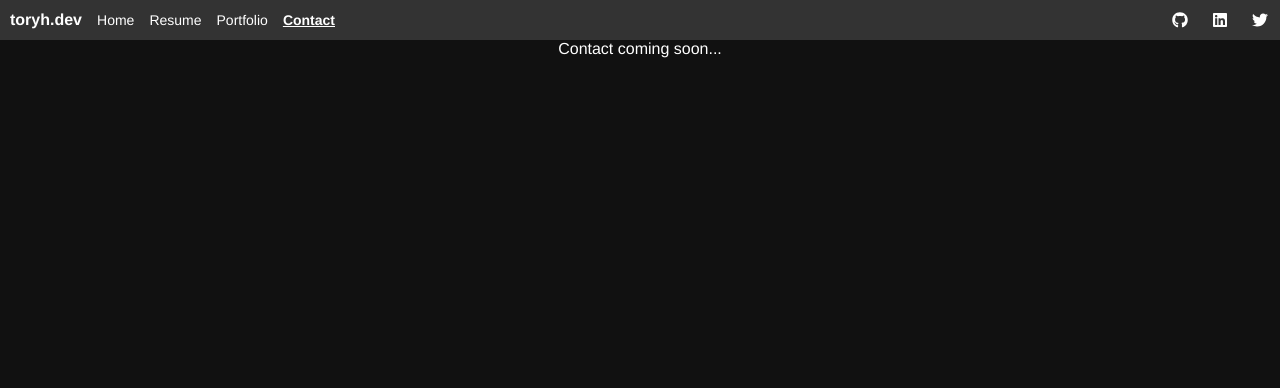
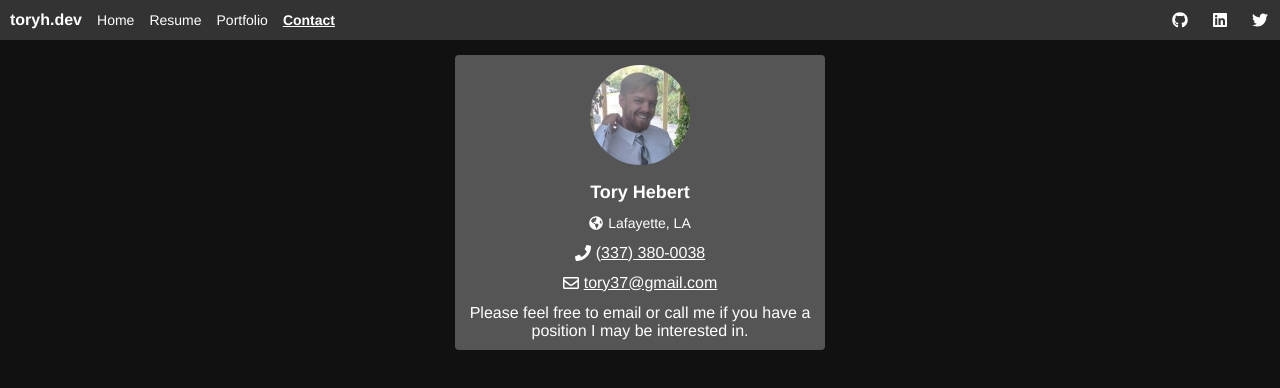
Before and after one commit to tory37/torydev, a Vue app: page /contact in a window 1280 px wide. Shown: the top 388 px of the page. Built offline with nearby package versions, Linux system fonts and the light colour scheme.

Commit message:
finished v1.0

```diff
--- /dev/null
+++ b/src/components/ContactCard.vue
@@ -0,0 +1,76 @@
+<template>
+  <div class="contact-card">
+    <img class="profile-pic" alt="Profile Pic" src="@/assets/profilepic.jpg" />
+    <div class="name">Tory Hebert</div>
+    <div class="row location">
+      <FAIcon icon="globe-americas" />
+      <div>Lafayette, LA</div>
+    </div>
+    <div class="row">
+      <FAIcon icon="phone" />
+      <a class="phone" href="tel:337-380-0038">(337) 380-0038</a>
+    </div>
+    <div class="row">
+      <FAIcon :icon="['far', 'envelope']" />
+      <a href="mailto:tory37@gmail.com">tory37@gmail.com</a>
+    </div>
+    <div class="bio">
+      Please feel free to email or call me if you have a position I may be
+      interested in.
+    </div>
+  </div>
+</template>
+
+<script>
+export default {
+  name: 'ContactCard'
+};
+</script>
+
+<style scoped lang="scss">
+.contact-card {
+  display: flex;
+  flex-direction: column;
+  justify-content: space-between;
+  align-items: center;
+  height: 275px;
+
+  background-color: $color-gray;
+  width: 350px;
+  border-radius: 4px;
+  padding: 10px;
+
+  .profile-pic {
+    width: 100px;
+    height: 100px;
+    border-radius: 50%;
+    margin-bottom: 5px;
+  }
+
+  .name {
+    font-size: 18px;
+    font-weight: 600;
+  }
+
+  .location {
+    font-size: 14px;
+  }
+
+  .row {
+    display: flex;
+    align-items: center;
+  }
+
+  svg {
+    margin-right: 5px;
+  }
+
+  a {
+    color: white;
+
+    &:hover {
+      font-weight: 600;
+    }
+  }
+}
+</style>
--- /dev/null
+++ b/src/fa-setup.ts
@@ -0,0 +1,36 @@
+import { library } from '@fortawesome/fontawesome-svg-core';
+import {
+  faArrowUp,
+  faArrowDown,
+  faBars,
+  faGlobeAmericas,
+  faPhone
+} from '@fortawesome/free-solid-svg-icons';
+import {
+  faTimesCircle,
+  faBuilding,
+  faDotCircle,
+  faCalendarAlt,
+  faEnvelope
+} from '@fortawesome/free-regular-svg-icons';
+import {
+  faGithub,
+  faLinkedin,
+  faTwitter
+} from '@fortawesome/free-brands-svg-icons';
+
+library.add(
+  faArrowUp,
+  faArrowDown,
+  faBars,
+  faTimesCircle,
+  faDotCircle,
+  faBuilding,
+  faGithub,
+  faLinkedin,
+  faTwitter,
+  faGlobeAmericas,
+  faCalendarAlt,
+  faPhone,
+  faEnvelope
+);
--- a/src/main.ts
+++ b/src/main.ts
@@ -2,39 +2,8 @@ import Vue from 'vue';
 import App from './App.vue';
 import router from './router';
 import store from './store';
-import { library } from '@fortawesome/fontawesome-svg-core';
-import {
-  faArrowUp,
-  faArrowDown,
-  faBars,
-  faGlobeAmericas
-} from '@fortawesome/free-solid-svg-icons';
-import {
-  faTimesCircle,
-  faBuilding,
-  faDotCircle,
-  faCalendarAlt
-} from '@fortawesome/free-regular-svg-icons';
-import {
-  faGithub,
-  faLinkedin,
-  faTwitter
-} from '@fortawesome/free-brands-svg-icons';
 import { FontAwesomeIcon } from '@fortawesome/vue-fontawesome';
-
-library.add(
-  faArrowUp,
-  faArrowDown,
-  faBars,
-  faTimesCircle,
-  faDotCircle,
-  faBuilding,
-  faGithub,
-  faLinkedin,
-  faTwitter,
-  faGlobeAmericas,
-  faCalendarAlt
-);
+import './fa-setup';
 
 Vue.component('FAIcon', FontAwesomeIcon);
 
--- a/src/views/Contact.vue
+++ b/src/views/Contact.vue
@@ -1,11 +1,24 @@
 <template>
-  <div>Contact coming soon...</div>
+  <div class="contact">
+    <ContactCard />
+  </div>
 </template>
 
 <script>
+import ContactCard from '@/components/ContactCard';
+
 export default {
-  name: 'Portfolio'
+  components: { ContactCard }
 };
 </script>
 
-<style></style>
+<style>
+.contact {
+  padding: 15px;
+  width: 100%;
+  box-sizing: border-box;
+
+  display: flex;
+  justify-content: center;
+}
+</style>
--- a/src/views/Resume.vue
+++ b/src/views/Resume.vue
@@ -2,7 +2,7 @@
   <div class="resume">
     <a
       class="pdf-button"
-      href="https://drive.google.com/open?id=10bsbTvO3-TS2Lo2PV0OvoguzlmOBuO4T"
+      href="https://drive.google.com/open?id=17xD5gKXu1VgIwPfhUWRG2DiaH96nemzv"
       target="_blank"
       rel="noopener"
       >Download PDF</a
```
